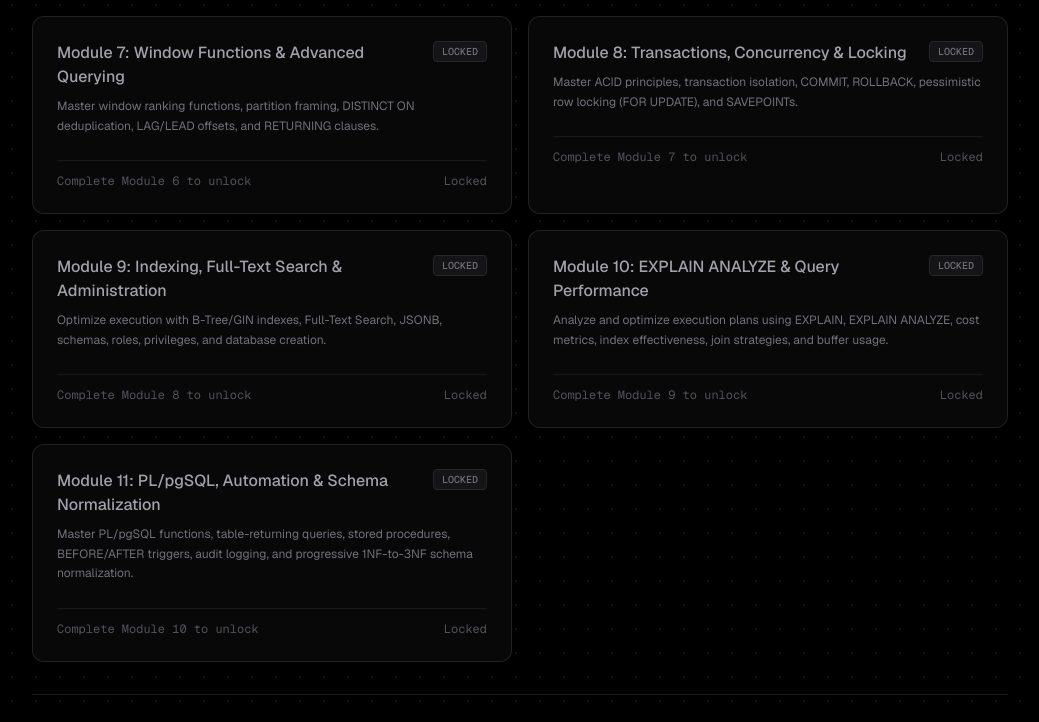
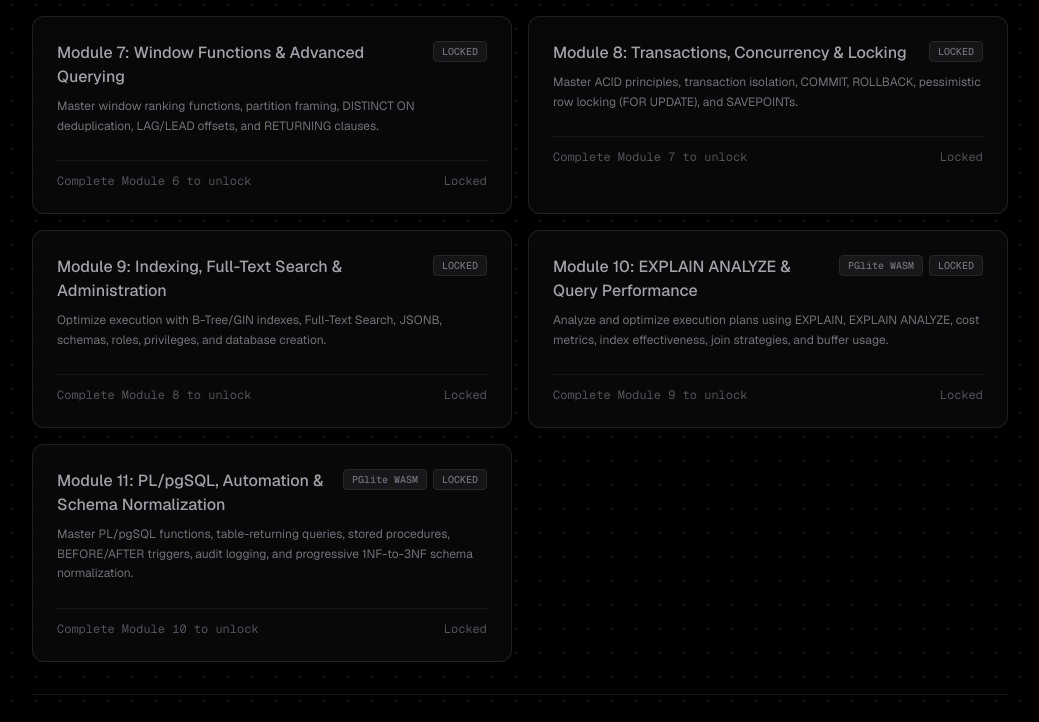
Before and after one commit to Permana721/SQLek, a SvelteKit app: page /1 in a window 1280 px wide. Shown: the part 751-1473 px from the top of the page, without its empty margins (120-1159 px from the left). Built offline with nearby package versions, Linux system fonts and the light colour scheme.

Commit message:
feat: updated page svelte to include PGlite WASM for modules >= 10

```diff
--- a/src/routes/[dbms]/+page.svelte
+++ b/src/routes/[dbms]/+page.svelte
@@ -106,11 +106,21 @@
 							<h2 class="text-base font-semibold text-white group-hover:text-zinc-100 transition-colors">
 								{mod.title[$locale]}
 							</h2>
-							{#if completedModules.includes(mod.id)}
-								<span class="text-[10px] font-mono uppercase px-2 py-0.5 rounded bg-zinc-800 border border-zinc-700 text-zinc-300 shrink-0 font-medium">
-									✓ {t[$locale].passed}
-								</span>
-							{/if}
+							<div class="flex items-center gap-1.5 shrink-0">
+								{#if mod.id >= 10}
+									<span class="text-[10px] font-mono px-2 py-0.5 rounded bg-blue-950/60 border border-blue-800/60 text-blue-300 font-medium">
+										PGlite WASM
+									</span>
+								{/if}
+								{#if completedModules.includes(mod.id)}
+									<span class="text-[10px] font-mono uppercase px-2 py-0.5 rounded bg-zinc-800 border border-zinc-700 text-zinc-300 shrink-0 font-medium inline-flex items-center gap-1">
+										<svg xmlns="http://www.w3.org/2000/svg" class="w-3 h-3 text-emerald-400 shrink-0" viewBox="0 0 24 24" fill="none" stroke="currentColor" stroke-width="2.5" stroke-linecap="round" stroke-linejoin="round">
+											<polyline points="20 6 9 17 4 12"/>
+										</svg>
+										<span>{t[$locale].passed}</span>
+									</span>
+								{/if}
+							</div>
 						</div>
 						<p class="text-xs text-zinc-400 leading-relaxed mb-6">
 							{mod.description[$locale]}
@@ -130,9 +140,16 @@
 							<h2 class="text-base font-medium text-zinc-400">
 								{mod.title[$locale]}
 							</h2>
-							<span class="text-[10px] font-mono uppercase px-2 py-0.5 rounded bg-zinc-900/80 border border-zinc-800 text-zinc-500 shrink-0 font-medium">
-								{t[$locale].locked}
-							</span>
+							<div class="flex items-center gap-1.5 shrink-0">
+								{#if mod.id >= 10}
+									<span class="text-[10px] font-mono px-2 py-0.5 rounded bg-zinc-900 border border-zinc-800 text-zinc-500 font-medium">
+										PGlite WASM
+									</span>
+								{/if}
+								<span class="text-[10px] font-mono uppercase px-2 py-0.5 rounded bg-zinc-900/80 border border-zinc-800 text-zinc-500 shrink-0 font-medium">
+									{t[$locale].locked}
+								</span>
+							</div>
 						</div>
 						<p class="text-xs text-zinc-500 leading-relaxed mb-6">
 							{mod.description[$locale]}
@@ -164,8 +181,11 @@
 					</div>
 					<div class="flex items-center gap-2">
 						{#if challengePassed}
-							<span class="text-[10px] font-mono uppercase px-2 py-0.5 rounded bg-zinc-800 border border-zinc-700 text-zinc-300 shrink-0 font-medium">
-								✓ {t[$locale].passed}
+							<span class="text-[10px] font-mono uppercase px-2 py-0.5 rounded bg-zinc-800 border border-zinc-700 text-zinc-300 shrink-0 font-medium inline-flex items-center gap-1">
+								<svg xmlns="http://www.w3.org/2000/svg" class="w-3 h-3 text-emerald-400 shrink-0" viewBox="0 0 24 24" fill="none" stroke="currentColor" stroke-width="2.5" stroke-linecap="round" stroke-linejoin="round">
+									<polyline points="20 6 9 17 4 12"/>
+								</svg>
+								<span>{t[$locale].passed}</span>
 							</span>
 						{/if}
 						<span class="text-[10px] font-mono px-2 py-0.5 rounded border border-zinc-800 bg-zinc-900 {isExamOpen ? 'text-zinc-300' : 'text-zinc-500'}">
```
